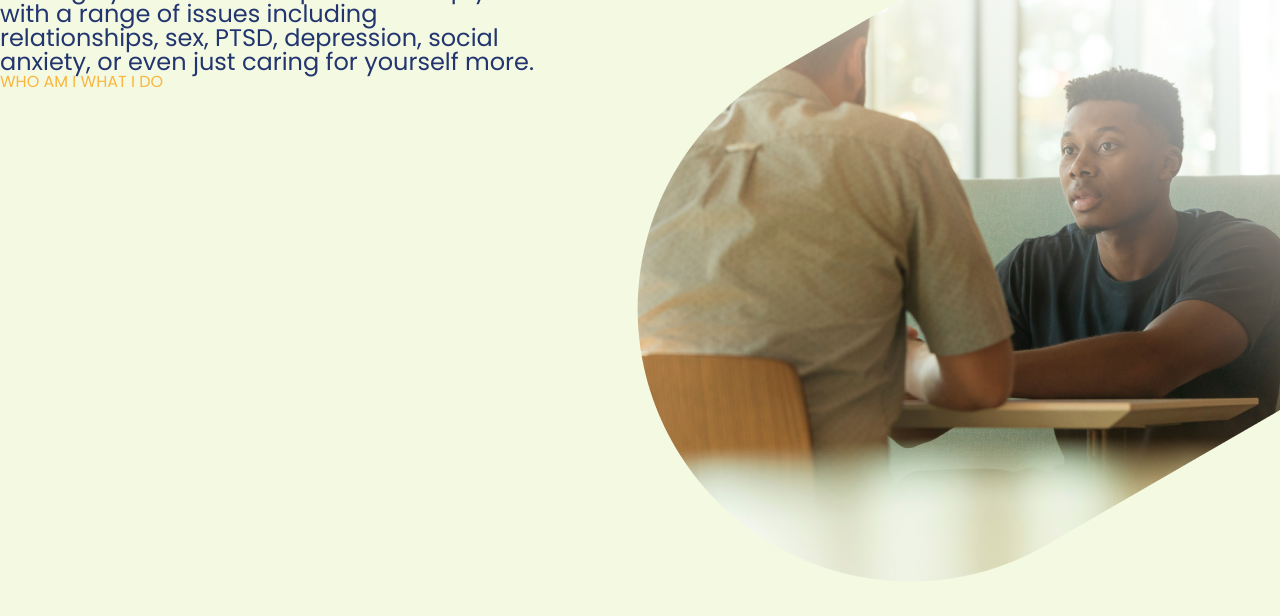
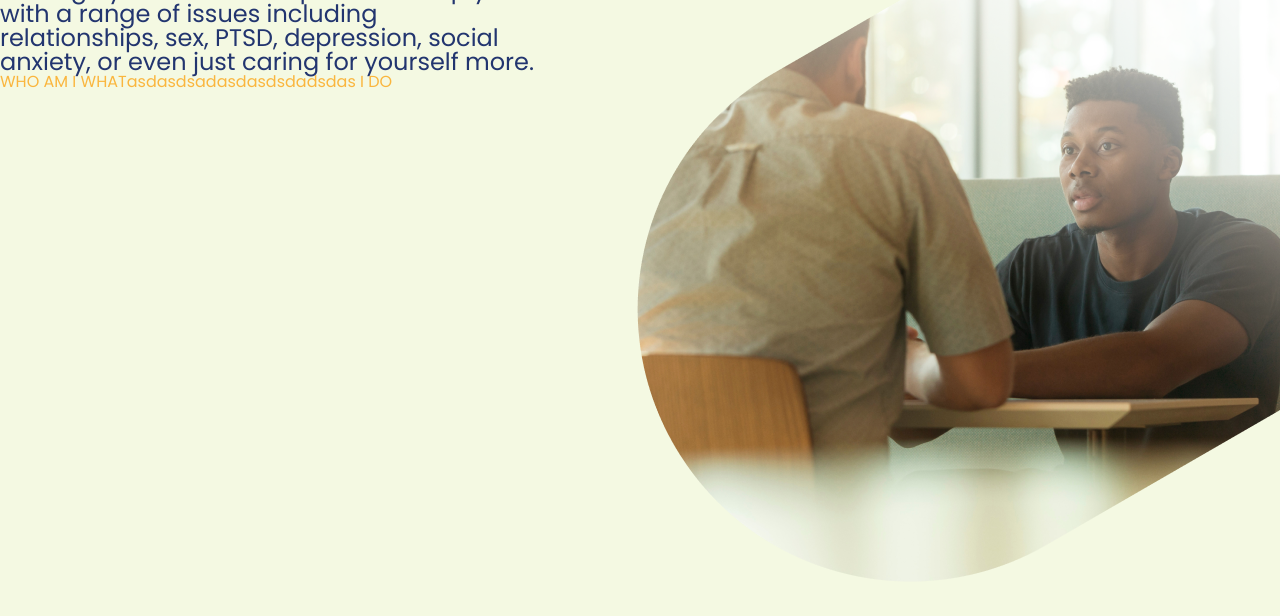
Before and after one commit to annaarmona/thrivetalk, a website built with Vite: page index.html in a window 1280 px wide. Shown: the part 292-908 px from the top of the page. Built offline with nearby package versions, Linux system fonts and the light colour scheme.

Commit message:
add new name for btn

```diff
--- a/index.html
+++ b/index.html
@@ -54,7 +54,7 @@
               </div>
               <div class="btn__holder">
                 <a href="" class="block-text__button button">WHO AM I</a>
-                <a href="" class="block-text__button button">WHAT I DO</a>
+                <a href="" class="block-text__button button">WHATasdasdsadasdasdsdadsdas I DO</a>
               </div>
             </div>
             <div class="who-am-i__img-holder">
```
